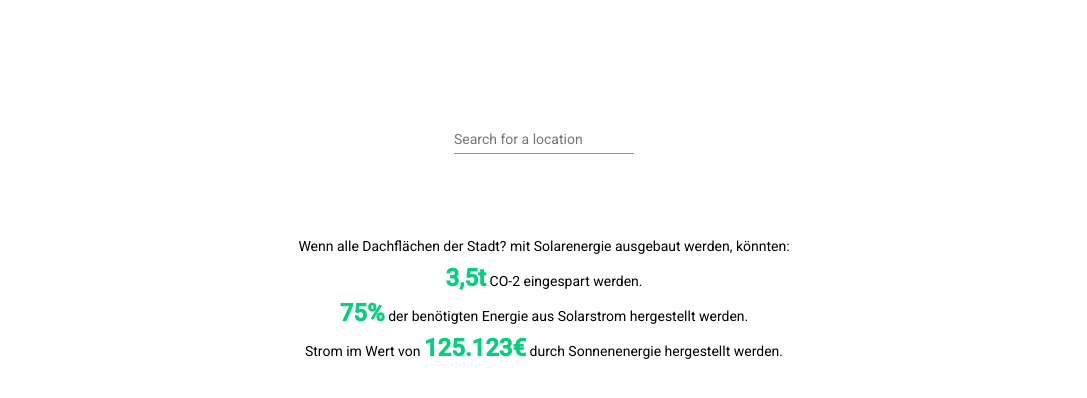
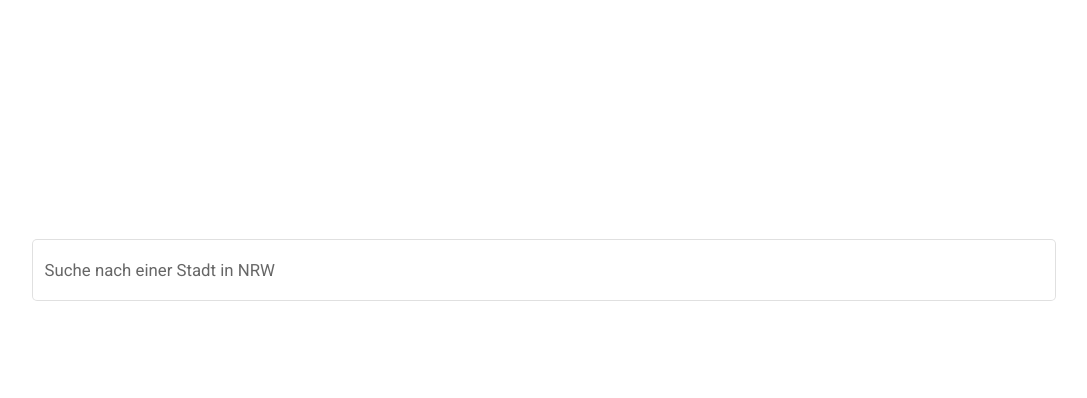
Before and after one commit to whatwouldmarvindo/sweetgeeks, an Angular app in the folder frontend/: page / in a window 1280 px wide. Shown: the top 398 px of the page, without its empty margins (96-1183 px from the left). Built offline with nearby package versions, Linux system fonts and the light colour scheme.

Commit message:
feat: css transition onSelect

```diff
--- a/frontend/src/app/app.component.html
+++ b/frontend/src/app/app.component.html
@@ -1,29 +1,41 @@
-<div class="main-frame">
-  <form class="search-field">
-    <mat-form-field >
-      <mat-label>Search for a location</mat-label>
-      <input [formControl]="stadtInput" aria-label="Suche eine Stadt" [matAutocomplete]="auto" matInput (submit)="submitting()" type="search">
-      <mat-autocomplete #auto="matAutocomplete">
-        <mat-option *ngFor="let stadt of filteredStaedte | async" [value]="stadt">
-          {{stadt}}
+<div class="container" #container>
+  <form class="search-field" #searchbar>
+    <mat-form-field id="search" appearance="outline">
+      <mat-label>Suche nach einer Stadt in NRW</mat-label>
+      <input
+        [formControl]="stadtInput"
+        aria-label="Suche eine Stadt"
+        [matAutocomplete]="auto"
+        matInput
+        (submit)="onSelectItem()"
+        type="search"
+      />
+      <mat-autocomplete (optionSelected)="onSelectItem()" #auto="matAutocomplete">
+        <mat-option
+          *ngFor="let stadt of filteredStaedte | async"
+          [value]="stadt"
+        >
+          {{ stadt }}
         </mat-option>
       </mat-autocomplete>
     </mat-form-field>
-    <!-- <button mat-stroked-button type="submit">Submit</button> -->
   </form>
 
+  <div class="solar-answer hidden" #solarFacts>
     <p id="introduction-tag">
-    Wenn alle Dachflächen der Stadt? mit Solarenergie ausgebaut werden, könnten:
+      Wenn alle Dachflächen in {{ selectedStadt }} mit Solarenergie ausgebaut
+      werden, könnten:
     </p>
-  <p id="calculation">
-      <span>3,5t</span> CO-2 eingespart werden.
-  </p>
+    <p id="calculation"><span>3,5t</span> CO-2 eingespart werden.</p>
     <p id="calculation">
       <span>75%</span> der benötigten Energie aus Solarstrom hergestellt werden.
     </p>
 
     <p id="calculation">
-    Strom im Wert von <span>125.123€</span> durch Sonnenenergie hergestellt werden.
+      Strom im Wert von <span>125.123€</span> durch Sonnenenergie hergestellt
+      werden.
     </p>
 
+    <button mat-button (click)="reset()">reset</button>
   </div>
+</div>
--- a/frontend/src/app/app.component.scss
+++ b/frontend/src/app/app.component.scss
@@ -1,18 +1,37 @@
-@import '../styles.scss';
-.main-frame {
+@import "../styles.scss";
+
+:host {
   display: flex;
   flex-direction: column;
+  align-items: center;
   height: 100%;
+}
+
+
+.hidden {
+  opacity: 0;
+  transition: opacity 1s;
+}
+
+.container {
+  display: flex;
+  height: 100%;
+  max-width: 1200px;
+  width: 80%;
+  flex-direction: column;
   align-items: center;
-  width: 90%;
-  margin: auto;
+  justify-content: center;
 }
 
 .search-field {
-  margin-top: 10%;
   display: flex;
   flex-direction: column;
   align-items: center;
+  width: 100%;
+  font-size: larger;
+  #search {
+    width: 100%;
+  }
 }
 
 #introduction-tag {
--- a/frontend/src/app/app.component.ts
+++ b/frontend/src/app/app.component.ts
@@ -1,27 +1,46 @@
-import { Component } from '@angular/core';
+import { Component, ElementRef, ViewChild } from '@angular/core';
 import { FormControl } from '@angular/forms';
 import { Observable } from 'rxjs';
-import { startWith, map, debounceTime } from 'rxjs/operators';
+import { startWith, map } from 'rxjs/operators';
 import { Staedte } from './staedte';
 @Component({
   selector: 'app-root',
   templateUrl: './app.component.html',
-  styleUrls: ['./app.component.scss']
+  styleUrls: ['./app.component.scss'],
 })
 export class AppComponent {
+  @ViewChild('container') container: ElementRef | undefined
+  @ViewChild('solarFacts') solarFacts: ElementRef | undefined
   stadtInput = new FormControl()
   title = 'SweetGeeks'
   filteredStaedte: Observable<String[]> = this.stadtInput.valueChanges.pipe(
     startWith(''),
     map(stadt => stadt ? this._filter(stadt) : Staedte.slice())
   )
+  antwortIstDa = false
+  selectedStadt = ''
 
   private _filter(name: string): String[] {
     const filterValue = name.toLowerCase();
     return Staedte.filter(option => option.toLowerCase().includes(filterValue));
   }
 
-  submitting() {
-    console.log('HEYYY!!')
+  onSelectItem() {
+    this.selectedStadt = this.stadtInput.value
+    this.antwortIstDa = true
+    this.cssAnimation()
+  }
+
+  cssAnimation() {
+    const divEl: HTMLDivElement = this.container?.nativeElement
+    divEl.style.transition = '1s'
+    divEl.style.transform = 'translateY(-20vh)'
+    const ansEl: HTMLDivElement = this.solarFacts?.nativeElement
+    ansEl.style.opacity = '1'
+  }
+
+  reset() {
+    this.antwortIstDa = false
+    this.stadtInput.reset()
   }
 }
```
Lines whose indentation alone changed are shown as unchanged.
